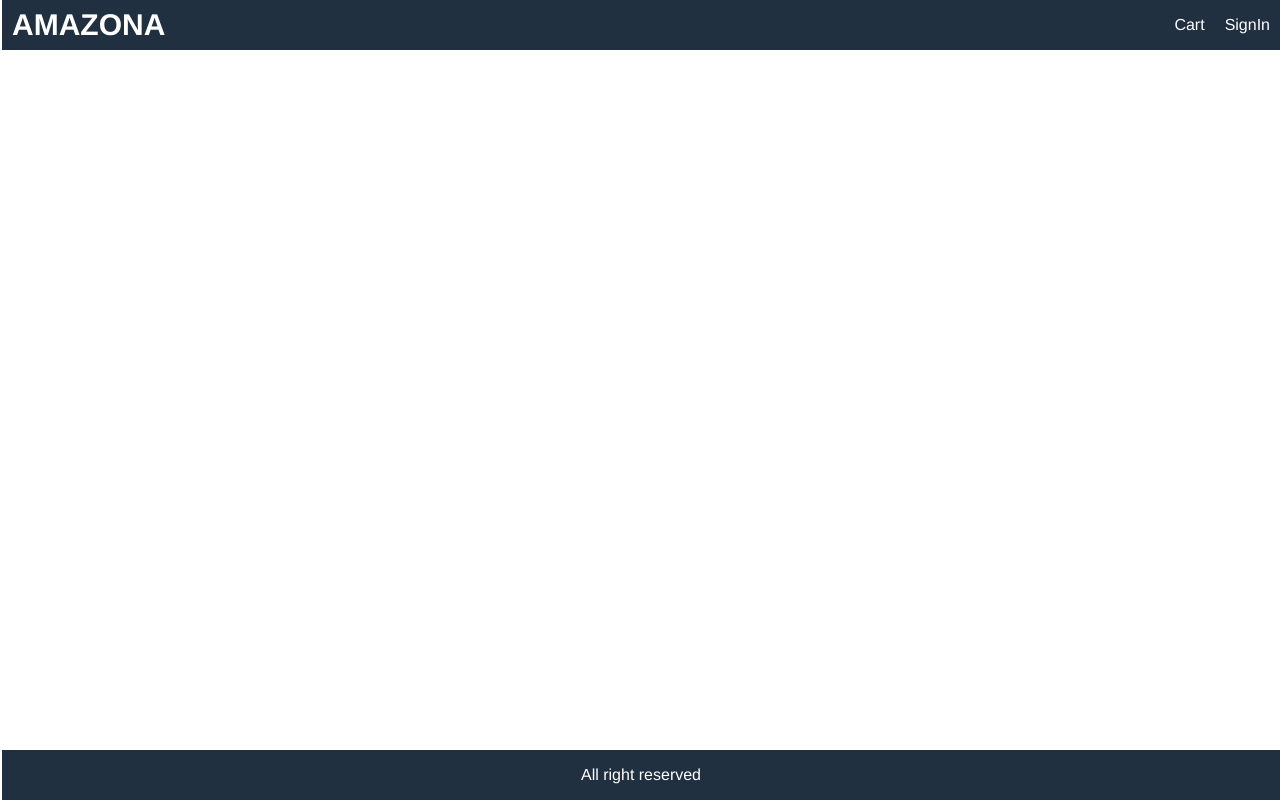
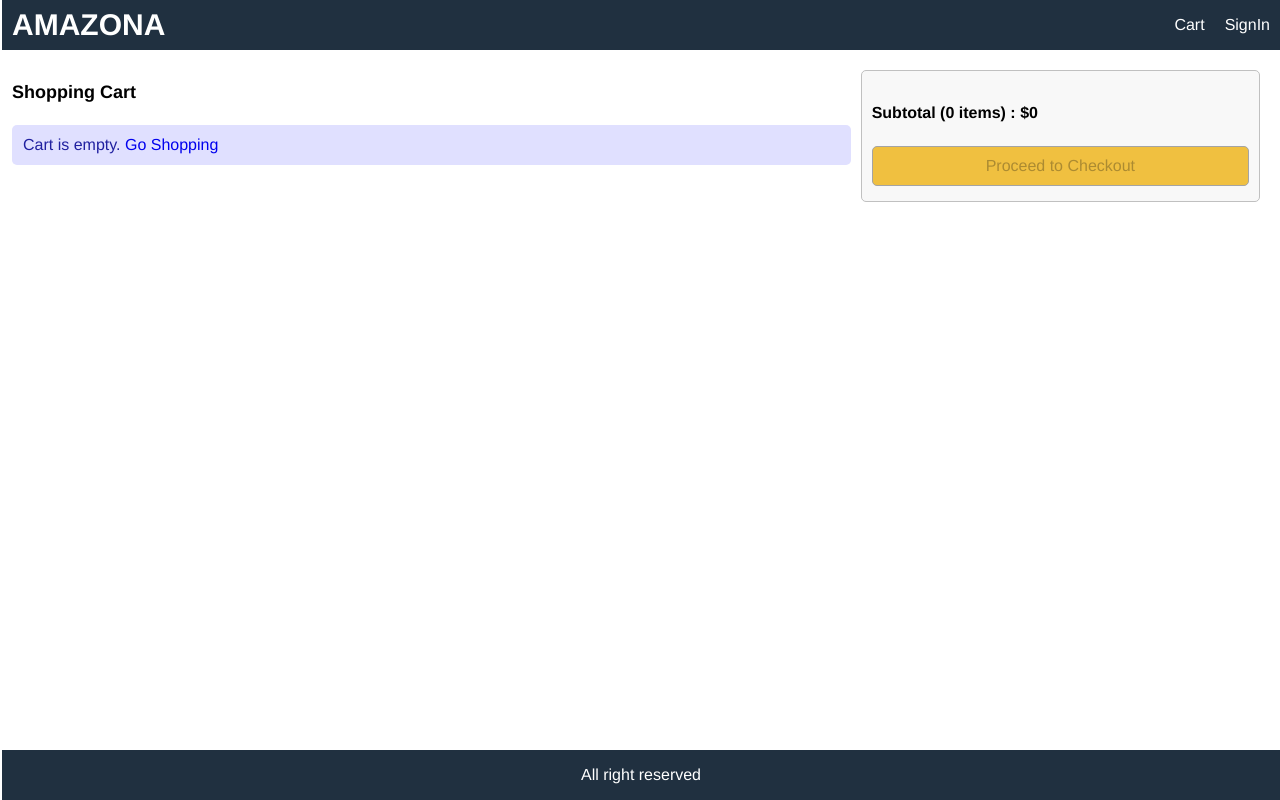
Before and after one commit to kk99351/furniture_ecommerce, a React (Create React App) app in the folder frontend/: page /cart in a window 1280 px wide. Built offline with nearby package versions, Linux system fonts and the light colour scheme; the HTML template or start-up script is replaced by a standard one.

Commit message:
errors_with_cart

```diff
--- a/frontend/src/App.js
+++ b/frontend/src/App.js
@@ -27,6 +27,7 @@
       <main>
         <Routes>
           <Route path="/cart/:id" element={<CartScreen />}></Route>
+          <Route path="/cart/" element={<CartScreen />}></Route>
           <Route path="/product/:id" element = {<ProductScreen />}></Route>
           <Route path="/" element={<HomeScreen />}></Route>
         </Routes>
--- a/frontend/src/index.css
+++ b/frontend/src/index.css
@@ -127,8 +127,15 @@
 .col-2{
   flex: 2 1 50rem;
 }
+.min-30{
+  min-width: 30rem;
+}
 img{
   border-radius: 0.5rem;
+}
+img.small{
+  max-width: 5rem;
+  width: 100%;
 }
 img.medium{
   max-width: 29rem;
--- a/frontend/src/screens/CartScreen.js
+++ b/frontend/src/screens/CartScreen.js
@@ -1,25 +1,91 @@
 import { useEffect } from 'react';
-import { useDispatch } from 'react-redux';
-import { useLocation, useParams } from 'react-router-dom';
+import { useDispatch, useSelector } from 'react-redux';
+import { Link, useLocation, useNavigate, useParams } from 'react-router-dom';
 import { addToCart } from '../actions/cartActions';
+import MessageBox from '../components/MessageBox';
 
-export default function CartScreen(){
+export default function CartScreen() {
     const params = useParams();
     const { id: productId } = params;
-    const {search} = useLocation();
+    const { search } = useLocation();
     const qtyInUrl = new URLSearchParams(search).get("qty");
     const qty = qtyInUrl ? Number(qtyInUrl) : 1;
-
+    const cart = useSelector(state => state.cart);
+    const { cartItems } = cart
     const dispatch = useDispatch();
+    const navigate = useNavigate();
     useEffect(() => {
-        if(productId){
+        if (productId) {
             dispatch(addToCart(productId, qty));
         }
     }, [dispatch, productId, qty]);
+    const removeFromCartHandler = (id) => {
+        //delete action
+    };
+    const checkoutHandler = () =>{
+        navigate('/signin?redirect=shipping');
+    }
     return (
-        <div>
-            <h1>Cart Screen</h1>
-            <p>Add to cart: ProductId: {productId} Qty: {qty}</p>
+        <div className='row top'>
+            <div className='col-2'>
+                <h1>Shopping Cart</h1>
+                {cartItems.length === 0 ? <MessageBox>
+                    Cart is empty. <Link to="/">Go Shopping</Link>
+                </MessageBox>
+                    :
+                    (
+                        <ul>
+                            {cartItems.map((item) => (
+                                <li key={item.product}>
+                                    <div className='row'>
+                                        <div>
+                                            <img src={item.image} alt={item.name} className="small"
+                                            ></img>
+                                        </div>
+                                    </div>
+                                    <div className='min-30'>
+                                        <Link to={`/product/${item.product}`}>{item.name}</Link>
+                                    </div>
+                                    <div>
+                                        <select value={item.qty} onChange={(e) => dispatch(addToCart(item.product, Number(e.target.value)))}>
+                                            {
+                                                [...Array(item.countInStock).keys()].map((x) => (
+                                                    <option key={x + 1} value={x + 1}>{x + 1}</option>
+                                                ))
+                                            }
+                                        </select>
+                                    </div>
+                                    <div>
+                                        ${item.price}
+                                    </div>
+                                    <div>
+                                        <button type="button" onClick={() => removeFromCartHandler(item.product)}>
+                                            Delete
+                                        </button>
+                                    </div>
+                                </li>
+                            ))}
+                        </ul>
+                    )
+                }
+            </div>
+            <div className="col-1">
+                <div className='card card-body'>
+                    <ul>
+                       <li>
+                           <h2>
+                               Subtotal ({cartItems.reduce((a, c) => a + c.qty, 0 )} items) : $
+                               {cartItems.reduce((a, c) => a + c.price * c.qty, 0)}
+                           </h2>
+                        </li>
+                        <li>
+                            <button type="button" onClick={checkoutHandler} className="primary block" disabled={cartItems.length === 0}>
+                                Proceed to Checkout
+                            </button>
+                        </li>
+                    </ul>
+                </div>
+            </div>
         </div>
     )
 }
```
